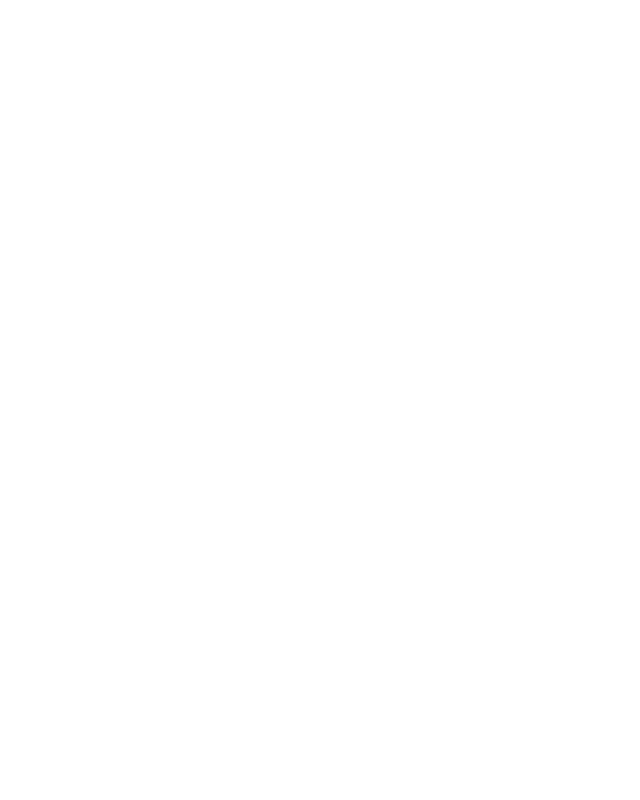
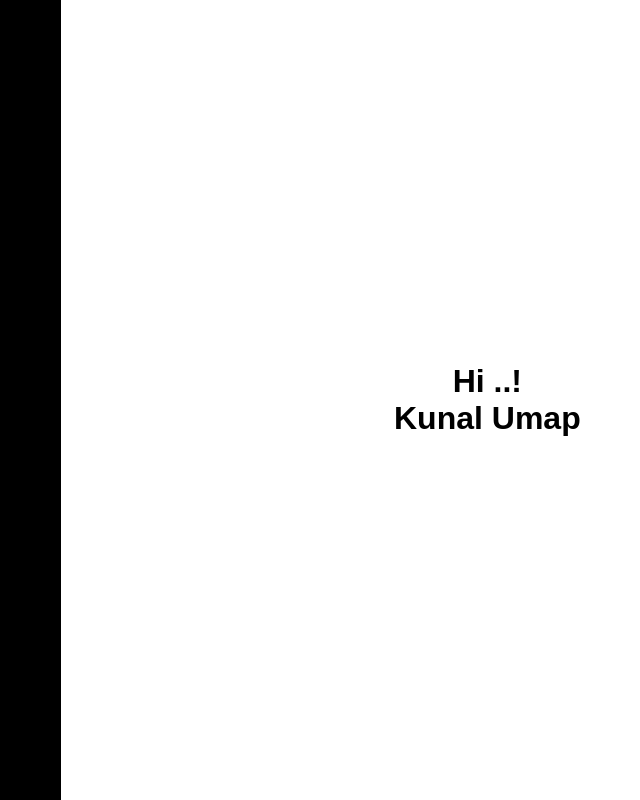
Before and after one commit to kunal-umap/LinkTreeGenerator, a React (Create React App) app in the folder client/: page /linktree2 in a window 1280 px wide. Before the commit this address had no page. Shown: the whole page, without its empty margins (366-1006 px from the left). Built offline with nearby package versions, Linux system fonts and the light colour scheme.

Commit message:
new theam

```diff
--- a/client/src/App.js
+++ b/client/src/App.js
@@ -4,6 +4,7 @@
 import LoginSignup from './pages/loginSignup/LoginSignup';
 import Data from './pages/Data/Data';
 import LinkTree1 from './pages/linkTrr1/linkTree1';
+import LinkTrr2 from './pages/linkTrr2/LinkTrr2';
 function App() {
   return (
     <BrowserRouter>
@@ -12,6 +13,7 @@
         <Route  path='/login' element={<LoginSignup />} />
         <Route  path='/detail' element={<Data/>} />
         <Route path='/linktree' element={<LinkTree1/>} />
+        <Route path='/linktree2' element={<LinkTrr2/>} />
       </Routes>
     </BrowserRouter>
   );
--- a/client/src/pages/home/HomePage.jsx
+++ b/client/src/pages/home/HomePage.jsx
@@ -30,6 +30,7 @@
         </div>
         <div className="theamSection">
           <Link to={'/linktree'} >LInktree</Link>
+          <Link to={'/linktree2'} >LInktree1</Link>
         </div>
     </div>
   );
--- /dev/null
+++ b/client/src/pages/linkTrr2/LinkTrr2.jsx
@@ -0,0 +1,18 @@
+import React from 'react';
+import './Linktre2.css';
+export default function LinkTrr2() {
+
+  return (
+    <div className="Linktree2">
+      <div className="containeer">
+        <div className="leftsect">
+
+        </div>
+        <div className="rightsect">
+          <h1 className='trrHed'>Hi ..<span className="exc">!</span></h1>
+          <h1 className='trrHedName'>Kunal Umap</h1>
+        </div>
+      </div>
+    </div>
+  )
+}
--- /dev/null
+++ b/client/src/pages/linkTrr2/Linktre2.css
@@ -0,0 +1,26 @@
+.Linktree2 {
+    min-height: 100vh;
+    width: 100%;
+}
+
+.containeer {
+    display: flex;
+    width: 100%;
+    min-height: 100vh;
+}
+.leftsect {
+    background: #000;
+    flex: 1;
+}
+.rightsect {
+    background: #fff;
+    flex: 2;
+    display: flex;
+    align-items: center;
+    justify-content: center;
+    flex-direction: column;
+}
+.rightsect h1{
+    width: 100%;
+    text-align: center;
+}
```
Also changed, not shown: client/src/pages/linkTrr1/linkTree1.jsx (+6 -2 lines).
